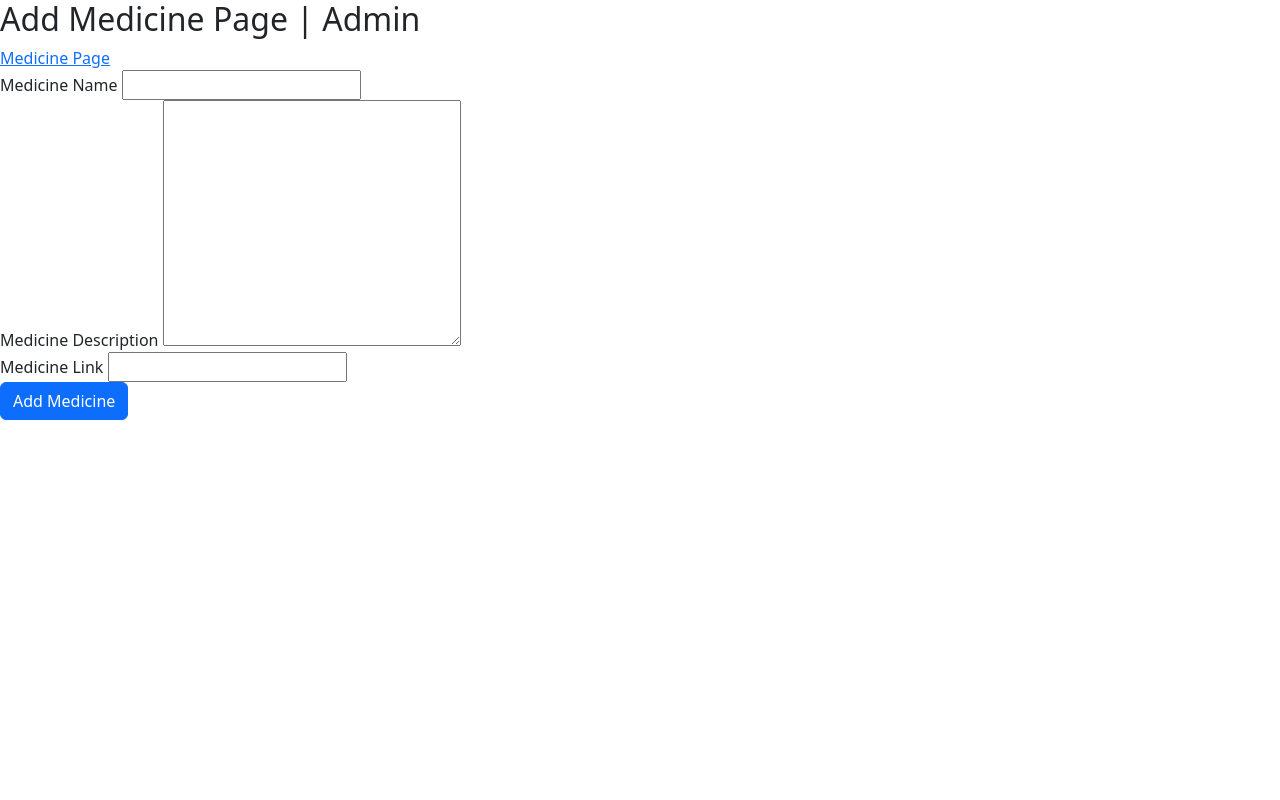
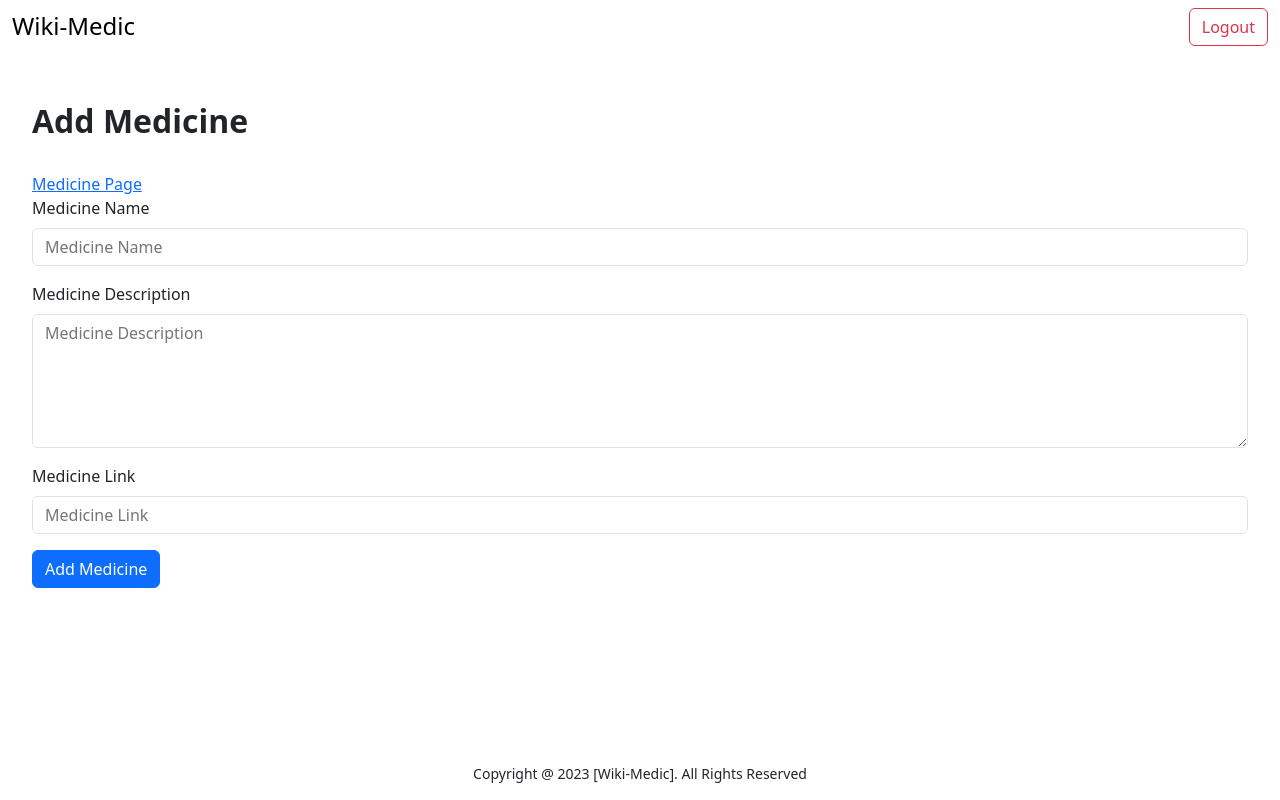
Before and after one commit to jayjayjay-jj/Secure_Programming, a PHP site: page /medicine/addMedicine.php in a window 1280 px wide. Run offline with PHP 8.4, Linux system fonts and the light colour scheme.

Commit message:
Add Medicine and Update Medicine styling

```diff
--- a/views/medicine/addMedicine.php
+++ b/views/medicine/addMedicine.php
@@ -21,20 +21,62 @@
     <link rel="stylesheet" href="../../styles/footer.css">
 </head>
 <body>
-    <h2>Add Medicine Page | Admin</h2>
-    <a href="../medicine.php">Medicine Page</a>
-    <form action="" method="post">
-        <label for="medicineName">Medicine Name</label>
-        <input type="text" name="medicineName" id="medicineName">
-        <br>
-        <label for="medicineDesc">Medicine Description</label>
-        <textarea name="medicineDesc" id="medicineDesc" cols="30" rows="10"></textarea>
-        <br>
-        <label for="medicineLink">Medicine Link</label>
-        <input type="text" name="medicineLink" id="medicineLink">
-        <br>
-        <button class="button">Add Medicine</button>
+    <header>
+        <div class="navbar">
+            <div class="nav-container">
+                <a href="../homepage/hompage.html" class="nav-title">Wiki-Medic</a>
 
-    </form>
+                <button class="nav-button">
+                    <a href="../controllers/logoutController.php">
+                        Logout
+                    </a>
+                </button>
+            </div>
+        </div>
+    </header>
+
+    <main>
+        <div class="jumbotron-container">
+            <div class="greetings">
+                <br><br>
+                <h2><b>Add Medicine</b></h2>
+                <br>
+            </div>
+
+            <a href="./medicine.php">Medicine Page</a>
+
+            <form action="" method="post">
+                <div class="form-div">
+                    <label for="medicineName" class="form-label">
+                        Medicine Name
+                    </label>
+
+                    <input type="text" placeholder="Medicine Name" name="medicineName" id="medicineName" class="form-input" autocomplete="off" required>
+                </div>
+
+                <div class="form-div">
+                    <label for="medicineDesc" class="form-label">
+                        Medicine Description
+                    </label>
+
+                    <textarea name="medicineDesc" placeholder="Medicine Description" id="medicineDesc" cols="10" rows="5" class="form-input" autocomplete="off" required></textarea>
+                </div>
+
+                <div class="form-div">
+                    <label for="medicineLink" class="form-label">
+                        Medicine Link
+                    </label>
+
+                    <input type="text" placeholder="Medicine Link" name="medicineLink" id="medicineLink" class="form-input" autocomplete="off" required>
+                </div>
+
+                <button class="button">Add Medicine</button>
+            </form>
+        </div>
+    </main>
+
+    <footer>
+        <p>Copyright @ 2023 [Wiki-Medic]. All Rights Reserved</p>
+    </footer>
 </body>
 </html>
--- a/views/register.php
+++ b/views/register.php
@@ -14,8 +14,9 @@
 <head>
     <meta charset="UTF-8">
     <meta name="viewport" content="width=device-width, initial-scale=1.0">
-    <link rel="stylesheet" href="../styles/general.css">
-    <link rel="stylesheet" href="../styles/footer.css">
+    <link rel="stylesheet" href="../../styles/general.css">
+    <link rel="stylesheet" href="../../styles/header.css">
+    <link rel="stylesheet" href="../../styles/footer.css">
     <link href="https://cdn.jsdelivr.net/npm/bootstrap@5.3.2/dist/css/bootstrap.min.css" rel="stylesheet" integrity="sha384-T3c6CoIi6uLrA9TneNEoa7RxnatzjcDSCmG1MXxSR1GAsXEV/Dwwykc2MPK8M2HN" crossorigin="anonymous">
     <title>Wiki-Medic</title>
 </head>
```
Also changed, not shown: views/error/401.php (added, +25 -0 lines), views/error/404.php (renamed from views/error.php, +1 -8 lines), views/medicine/updateMedicine.php (+56 -11 lines).
